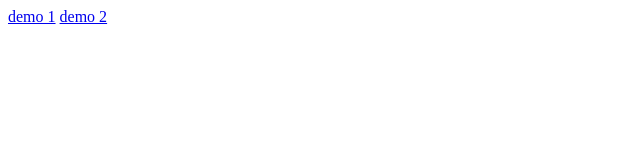
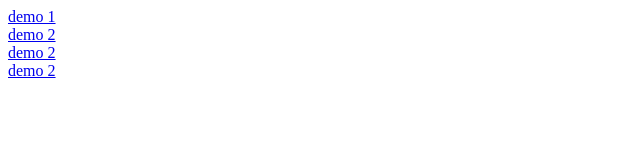
Before and after one commit to tommy2022/darkmode, a plain HTML site: page index.html in a window 1280 px wide. Shown: the whole page, without its empty margins (0-640 px from the left). Drawn offline with Linux system fonts and the light colour scheme.

Commit message:
Update index.html

```diff
--- a/index.html
+++ b/index.html
@@ -1,7 +1,9 @@
 <!DOCTYPE html>
 <html>
 	<body>
-		<a href="./sign-in/index.html">demo 1</a>
-		<a href="./pricing/index.html">demo 2</a>
+		<a href="./sign-in/index.html">demo 1</a> <br>
+		<a href="./blog/index.html">demo 2</a> <br>
+		<a href="./grid/index.html">demo 2</a> <br>
+		<a href="./pricing/index.html">demo 2</a> <br>
 	</body>
 </html>
```
